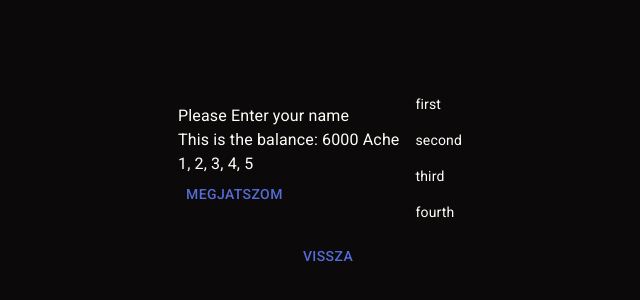
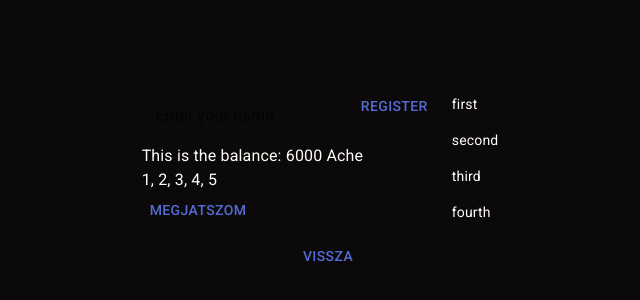
Before and after one commit to f0ldes/lottokeeper, a React (Create React App) app: page /user in a window 1280 px wide. Shown: the part 224-524 px from the top of the page, without its empty margins (312-952 px from the left). Built offline with nearby package versions, Linux system fonts and the light colour scheme; no server answers.

Commit message:
username update

```diff
--- a/src/components/context/userContext.js
+++ b/src/components/context/userContext.js
@@ -1,6 +1,7 @@
 import React, { createContext, useEffect, useState } from "react";
 import { getUserData } from "../../functions/fetch/fetchUser";
 import useRequest from "../../functions/hook/useRequest";
+import { updateName } from "../../functions/fetch/updateUserName";
 
 const Context = createContext();
 
@@ -13,8 +14,19 @@ export const ContextProvider = ({ children }) => {
         getUser(isAdmin)
     }, [isAdmin]);
 
+    const updateUsername = async (newName) => {
+        try {
+           await updateName(newName);
+           await getUser(isAdmin);
+        } catch (error) {
+            console.log(error.response?.data?.message);
+        };
+    };
+
+
+
     return (
-        <Context.Provider value={{ isAdmin, setIsAdmin, userData, loading, error }}>
+        <Context.Provider value={{ isAdmin, setIsAdmin, userData, loading, error, updateUsername }}>
             {children}
         </Context.Provider>
     )
--- a/src/components/elements/UserName/UserName.js
+++ b/src/components/elements/UserName/UserName.js
@@ -1,15 +1,38 @@
 import { useContext, useState } from "react";
-import { Typography } from "@mui/material";
+import { Typography, Box, Button, TextField } from "@mui/material";
 import Context from "../../context/userContext";
 
 
 const UserName = () => {
-    const { isAdmin } = useContext(Context);
+    const { isAdmin, userData, updateUsername } = useContext(Context);
+    const [username, setUsername] = useState('');
+
+    if (isAdmin) {
+        return <Typography> Udvozlunk, Uzemeleteto. </Typography>
+    };
+
+
+    if (!isAdmin && userData && userData.name !== 'unknown') {
+        return <Typography> Hey, {userData.name}! </Typography>;
+    };
+
+    const handlUsernameChange = (event) => {
+        setUsername(event.target.value)
+    };
+
+    const registerNewName = () => {
+        updateUsername(username)
+    };
 
     return (
-        <Typography>
-            {'Please Enter your name'}
-        </Typography>
+        <Box>
+            <TextField
+                label="Enter your name"
+                value={username}
+                onChange={handlUsernameChange}
+            />
+            <Button onClick={registerNewName}>Register</Button>
+        </Box>
     )
 };
 
--- /dev/null
+++ b/src/functions/fetch/updateUserName.js
@@ -0,0 +1,10 @@
+import axios from "axios";
+
+const endpoint = 'http://localhost:3001/updateUserName';
+const updateName = ( newUserName ) => {
+    return axios.post(endpoint, { newUserName }); //query or req ??????
+};
+
+export {
+    updateName
+};
--- a/src/functions/hook/useRequest.js
+++ b/src/functions/hook/useRequest.js
@@ -9,9 +9,10 @@ const useRequest = (requestFunction) => {
         setLoading(true);
         try {
             const response = await requestFunction(...args);
+            setData(response.data)
             return response.data;
         } catch(err) {
-            const errorMessage = err.response && err.response.data && err.response.data.message ? error.data.message : 'Something unexpected happened.';
+            const errorMessage = err.response && err.response.data && err.response.data.message ? error.response.data.message : 'Something unexpected happened.';
             setError({message: errorMessage});
         } finally {
             setLoading(false);
```
Also changed, not shown: src/components/context/handlers/nameUpdate.js (added).
